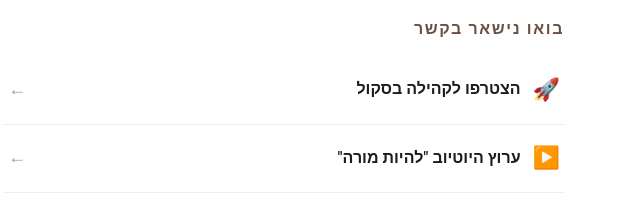
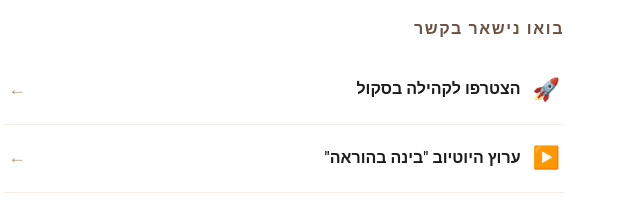
Before and after one commit to omri-il/workshops, a plain HTML site: page _template/after.html in a window 1280 px wide. Shown: the part 1620-1826 px from the top of the page, 356-996 px from the left. Drawn offline with Linux system fonts and the light colour scheme.

Commit message:
The YouTube channel is now "עומרי אירם | בינה בהוראה"
Omri renamed the business channel from "להיות מורה" (handle @being-a-teacher
and channel id unchanged). Visible labels, prompts, docs and test fixtures
follow; internal ids (lehiyot_more, "YouTube - Being a Teacher") stay.

Co-Authored-By: Claude Opus 5.5 <noreply@anthropic.com>

```diff
--- a/_template/after.html
+++ b/_template/after.html
@@ -90,7 +90,7 @@
       <ul class="links">
         <!-- REPLACE links (delete rows you don't need) -->
         <li><a href="REPLACE_SKOOL"   target="_blank" rel="noopener"><span class="ico">🚀</span> הצטרפו לקהילה בסקול <span class="arr">←</span></a></li>
-        <li><a href="REPLACE_YOUTUBE" target="_blank" rel="noopener"><span class="ico">▶️</span> ערוץ היוטיוב "להיות מורה" <span class="arr">←</span></a></li>
+        <li><a href="REPLACE_YOUTUBE" target="_blank" rel="noopener"><span class="ico">▶️</span> ערוץ היוטיוב "בינה בהוראה" <span class="arr">←</span></a></li>
         <li><a href="REPLACE_WHATSAPP" class="" target="_blank" rel="noopener"><span class="ico">💬</span> קבוצת הוואטסאפ <span class="arr">←</span></a></li>
       </ul>
     </div>
```
